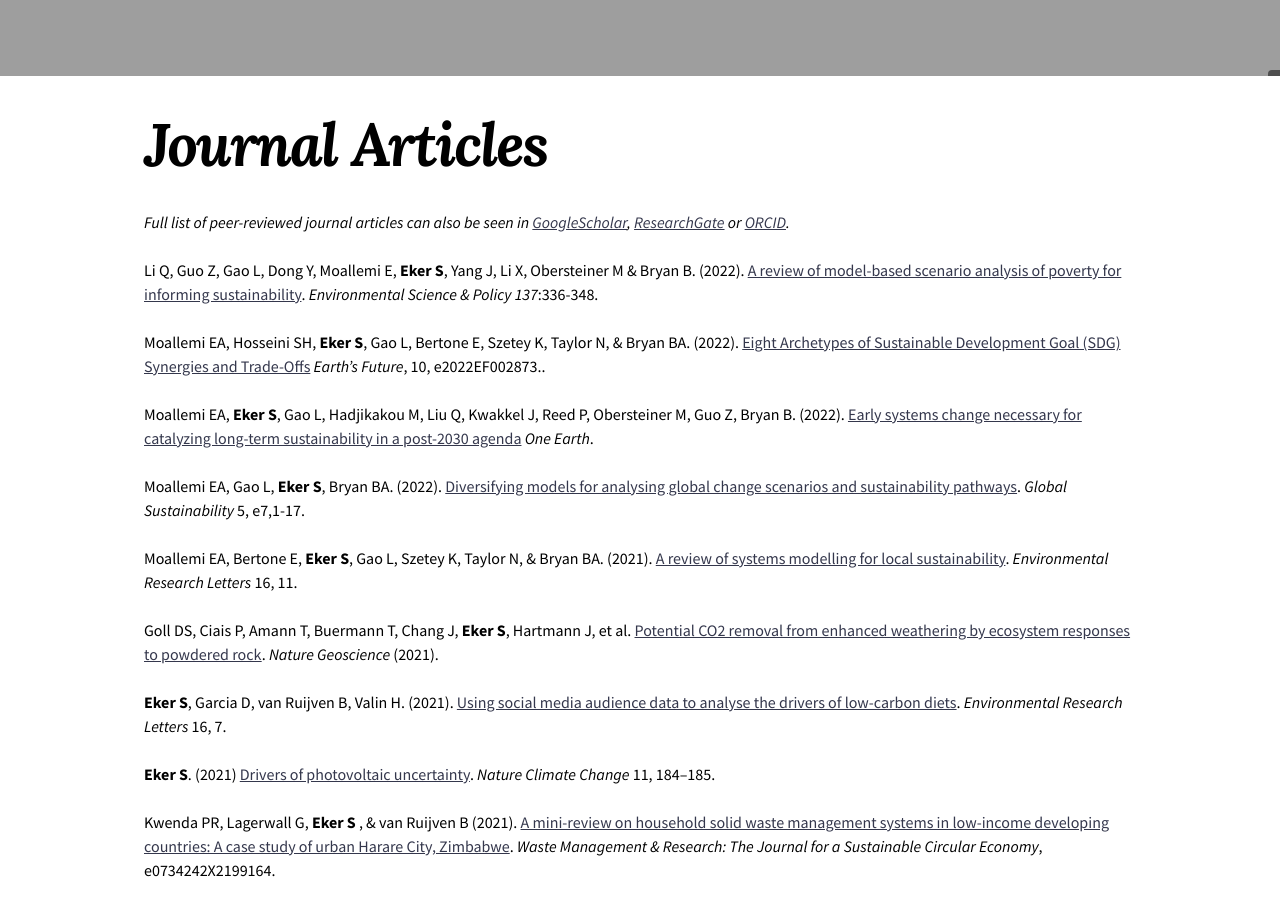
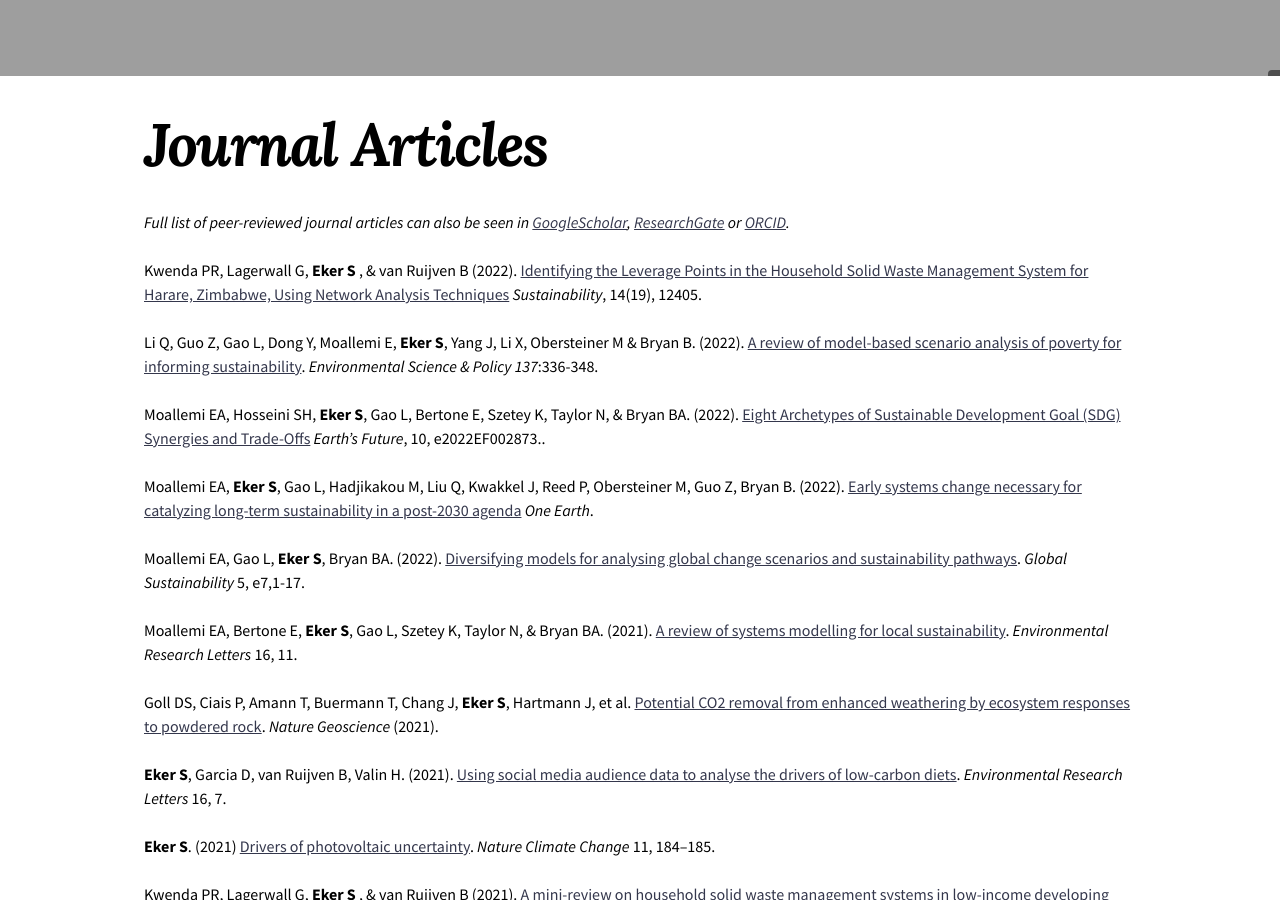
Before and after one commit to sibeleker/sibeleker.github.io, a Jekyll site: the page built from _publications/pubs1.md, in a window 1280 px wide and 900 px high, scrolled down 1067 px. Built offline with Jekyll 4.4.1, drawn with Linux system fonts in a browser that asks for light colours; nearby versions of some CDN libraries.

Commit message:
Update pubs1.md

```diff
--- a/_publications/pubs1.md
+++ b/_publications/pubs1.md
@@ -7,6 +7,8 @@ image:
 ---
 
 *Full list of peer-reviewed journal articles can also be seen in [GoogleScholar](https://scholar.google.at/citations?user=F5hvj3QAAAAJ&hl=en), [ResearchGate](https://www.researchgate.net/profile/Sibel_Eker/research) or [ORCID](https://orcid.org/0000-0003-2264-132X).*
+
+Kwenda PR, Lagerwall G, **Eker S** , & van Ruijven B (2022). [Identifying the Leverage Points in the Household Solid Waste Management System for Harare, Zimbabwe, Using Network Analysis Techniques](https://www.mdpi.com/2071-1050/14/19/12405) *Sustainability*, 14(19), 12405.
 
 Li Q, Guo Z, Gao L, Dong Y, Moallemi E, **Eker S**, Yang J, Li X, Obersteiner M & Bryan B. (2022). [A review of model-based scenario analysis of poverty for informing sustainability](https://doi.org/10.1016/j.envsci.2022.09.005). *Environmental Science & Policy 137*:336-348.
 
```
